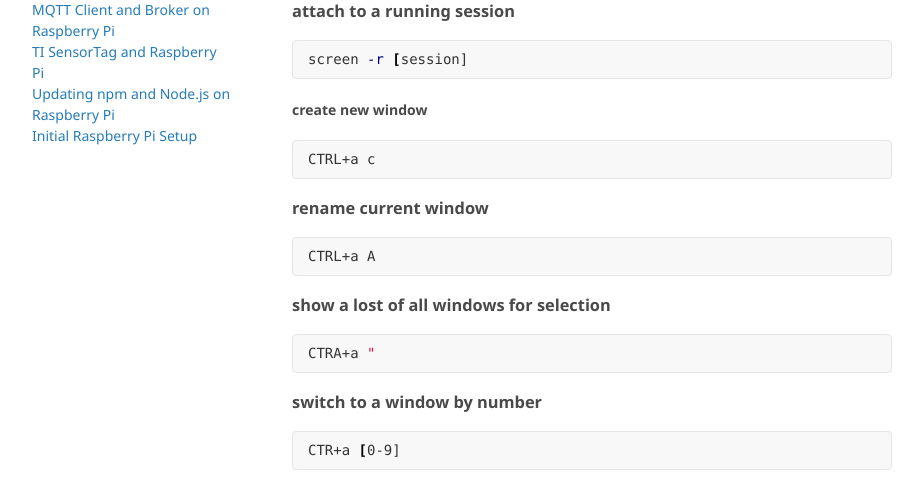
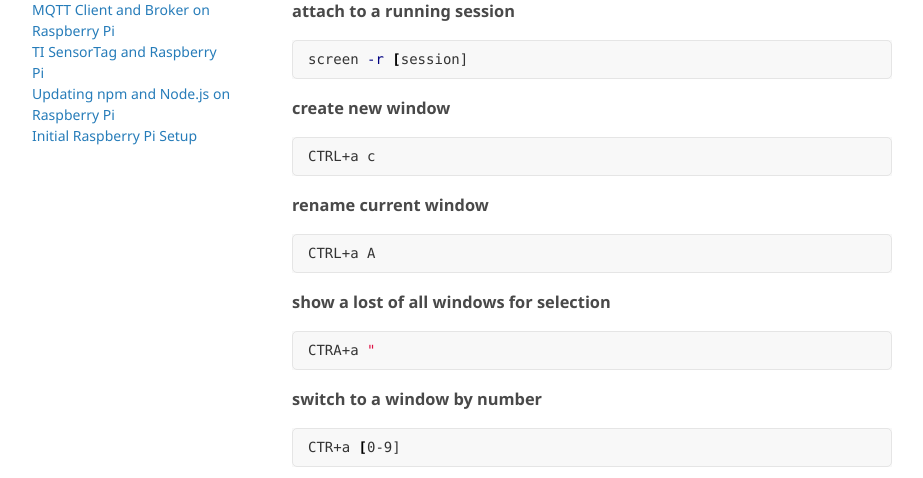
Before and after one commit to monoista/monoista.github.io, a Jekyll site: the page built from _posts/2022-03-20-screen.md, in a window 1280 px wide and 900 px high. Shown: the part 419-897 px from the top of the window, without its empty margins (178-1101 px from the left). Built offline with Jekyll 4.4.1, drawn with Linux system fonts in a browser that asks for light colours; the repository's description, which GitHub fills in, is left out.

Commit message:
fixing heading level

`````diff
--- a/_posts/2022-03-20-screen.md
+++ b/_posts/2022-03-20-screen.md
@@ -24,7 +24,7 @@
 screen -r [session]
 ````
 
-#### create new window
+### create new window
 ````bash
 CTRL+a c
 ````
@@ -44,7 +44,7 @@
 CTR+a [0-9]
 ````
 
-#### detach a running session
+### detach a running session
 ````bash
 CTRL+a d
 ````
`````
